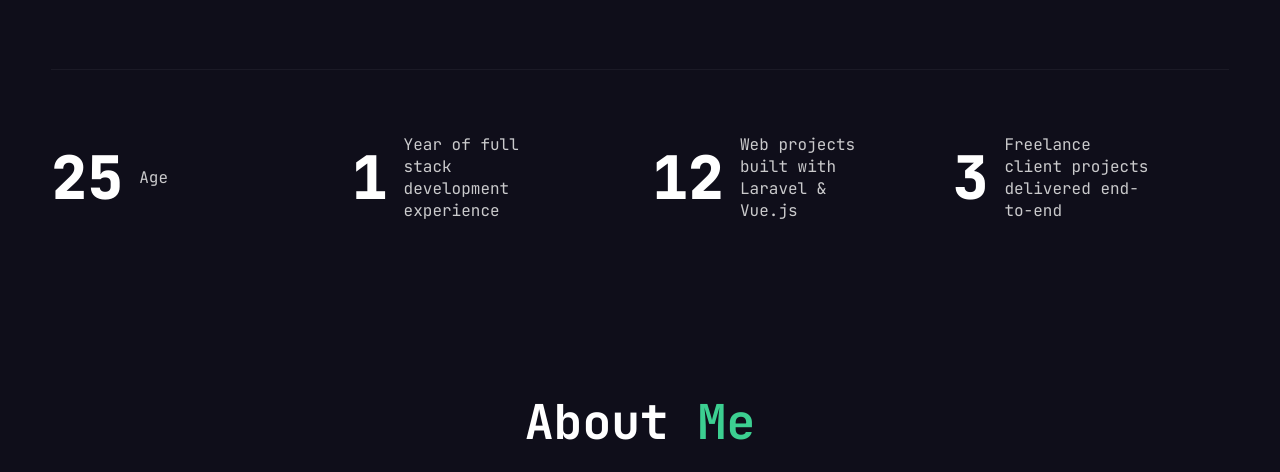
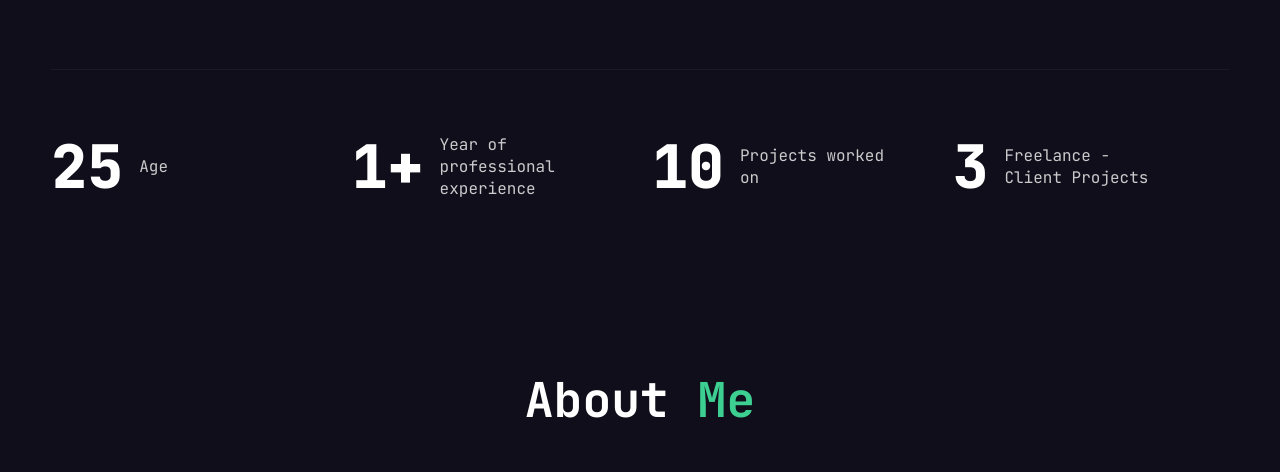
Before and after one commit to youssef-erremili/youssef-erremili-portfolio, a website: page index.html in a window 1280 px wide. Shown: the part 780-1252 px from the top of the page. Drawn offline with Linux system fonts and the light colour scheme.

Commit message:
fix: fix profile description and update main logo

```diff
--- a/index.html
+++ b/index.html
@@ -225,7 +225,7 @@
         <div class="w-[92%] max-w-[1400px] mx-auto flex items-center justify-between gap-4">
             <a href="/" class="hover:opacity-80 transition-opacity shrink-0" aria-label="Youssef Erremili - Home">
                 <img src="assets/image/logo.png" alt="Youssef Erremili - Full Stack Developer Logo"
-                     width="150" height="32" class="h-8 w-auto"
+                     width="150" height="32" class="h-5 w-auto md:h-8"
                      fetchpriority="high" decoding="async">
             </a>
             <div class="flex items-center gap-1 sm:gap-2">
@@ -321,8 +321,6 @@
                 </div>
             </section>
 
-            <!-- avaiable to work  -->
-
             <!-- Stats Section -->
             <section class="pt-4 pb-12 border-t border-white/5 mt-4">
                 <div class="flex flex-wrap gap-6 max-w-[100vw] xl:max-w-none pt-12">
@@ -331,16 +329,16 @@
                         <p class="max-w-[100px] leading-snug text-site-gray">Age</p>
                     </div>
                     <div class="flex-1 flex gap-4 items-center justify-center xl:justify-start min-w-[140px]">
-                        <span class="text-4xl xl:text-6xl font-extrabold text-white">1</span>
-                        <p class="max-w-[150px] leading-snug text-site-gray">Year of full stack development experience</p>
+                        <span class="text-4xl xl:text-6xl font-extrabold text-white">1+</span>
+                        <p class="max-w-[150px] leading-snug text-site-gray">Year of professional experience</p>
                     </div>
                     <div class="flex-1 flex gap-4 items-center justify-center xl:justify-start min-w-[140px]">
-                        <span class="text-4xl xl:text-6xl font-extrabold text-white">12</span>
-                        <p class="max-w-[150px] leading-snug text-site-gray">Web projects built with Laravel &amp; Vue.js</p>
+                        <span class="text-4xl xl:text-6xl font-extrabold text-white">10</span>
+                        <p class="max-w-[150px] leading-snug text-site-gray">Projects worked on</p>
                     </div>
                     <div class="flex-1 flex gap-4 items-center justify-center xl:justify-start min-w-[140px]">
                         <span class="text-4xl xl:text-6xl font-extrabold text-white">3</span>
-                        <p class="max-w-[150px] leading-snug text-site-gray">Freelance client projects delivered end-to-end</p>
+                        <p class="max-w-[150px] leading-snug text-site-gray">Freelance - Client Projects</p>
                     </div>
                 </div>
             </section>
```
Also changed, not shown: assets/image/logo.png, assets/style/output.css.
